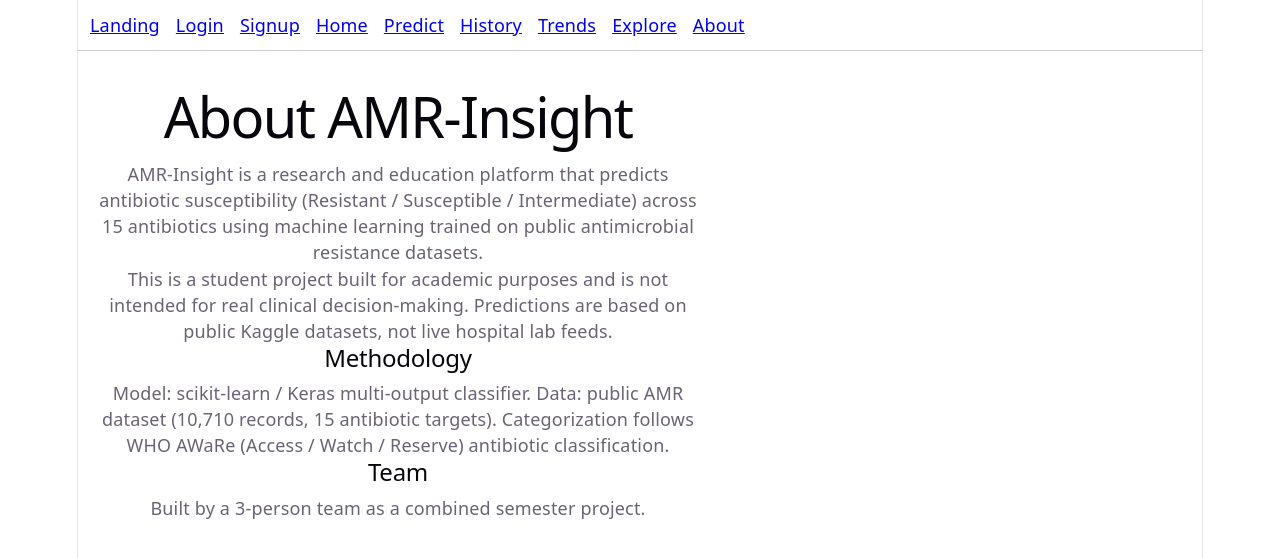
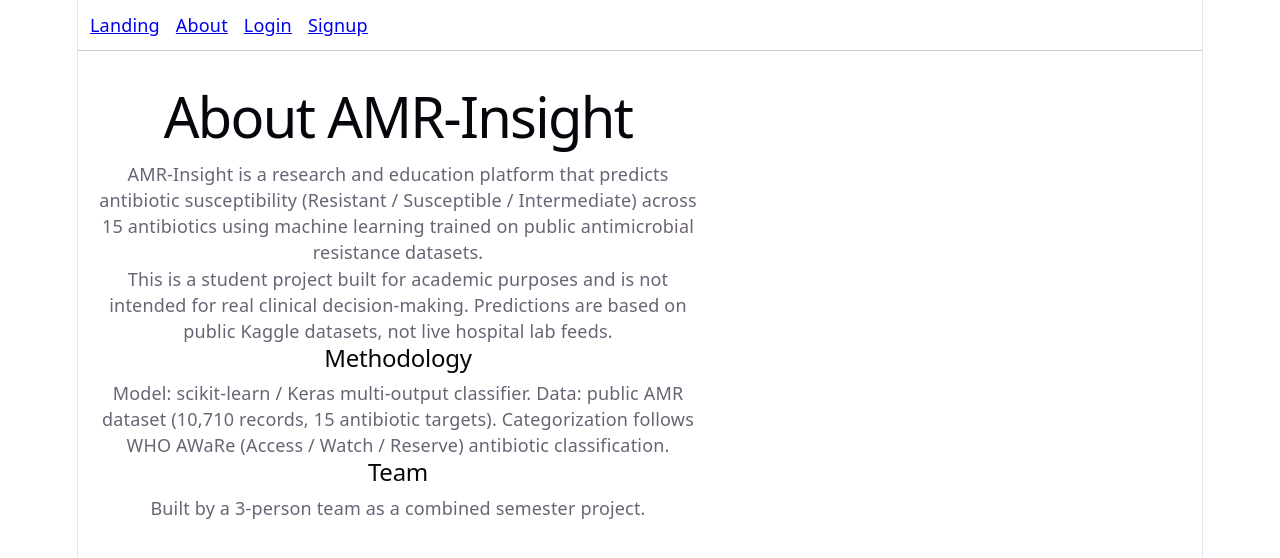
Before and after one commit to dhyeydaftary/antibiotic-resistance-intelligence-platform, a React app in the folder frontend/: page /about in a window 1280 px wide. Shown: the top 558 px of the page. Built offline with nearby package versions, Linux system fonts and the light colour scheme; the HTML template or start-up script is replaced by a standard one.

Commit message:
feat(frontend): add auth-aware navbar with logout
- conditionally show Login/Signup vs protected links based on auth state
- add Logout button that clears auth state and redirects to /login

```diff
--- a/frontend/src/components/common/Navbar.jsx
+++ b/frontend/src/components/common/Navbar.jsx
@@ -1,17 +1,37 @@
 import { Link } from 'react-router-dom';
+import { useAuth } from '../../context/AuthContext';
 
 function Navbar() {
+  const { isAuthenticated, logout } = useAuth();
+
+  function handleLogout() {
+    logout();
+  }
+
   return (
     <nav style={{ display: 'flex', gap: '16px', padding: '12px', borderBottom: '1px solid #ccc' }}>
       <Link to="/">Landing</Link>
+      <Link to="/about">About</Link>
+
+      {!isAuthenticated && (
+        <>
           <Link to="/login">Login</Link>
           <Link to="/signup">Signup</Link>
+        </>
+      )}
+
+      {isAuthenticated && (
+        <>
           <Link to="/home">Home</Link>
           <Link to="/predict">Predict</Link>
           <Link to="/history">History</Link>
           <Link to="/trends">Trends</Link>
           <Link to="/explore">Explore</Link>
-      <Link to="/about">About</Link>
+          <button onClick={handleLogout} style={{ marginLeft: 'auto' }}>
+            Logout
+          </button>
+        </>
+      )}
     </nav>
   );
 }
```
Lines whose indentation alone changed are shown as unchanged.
